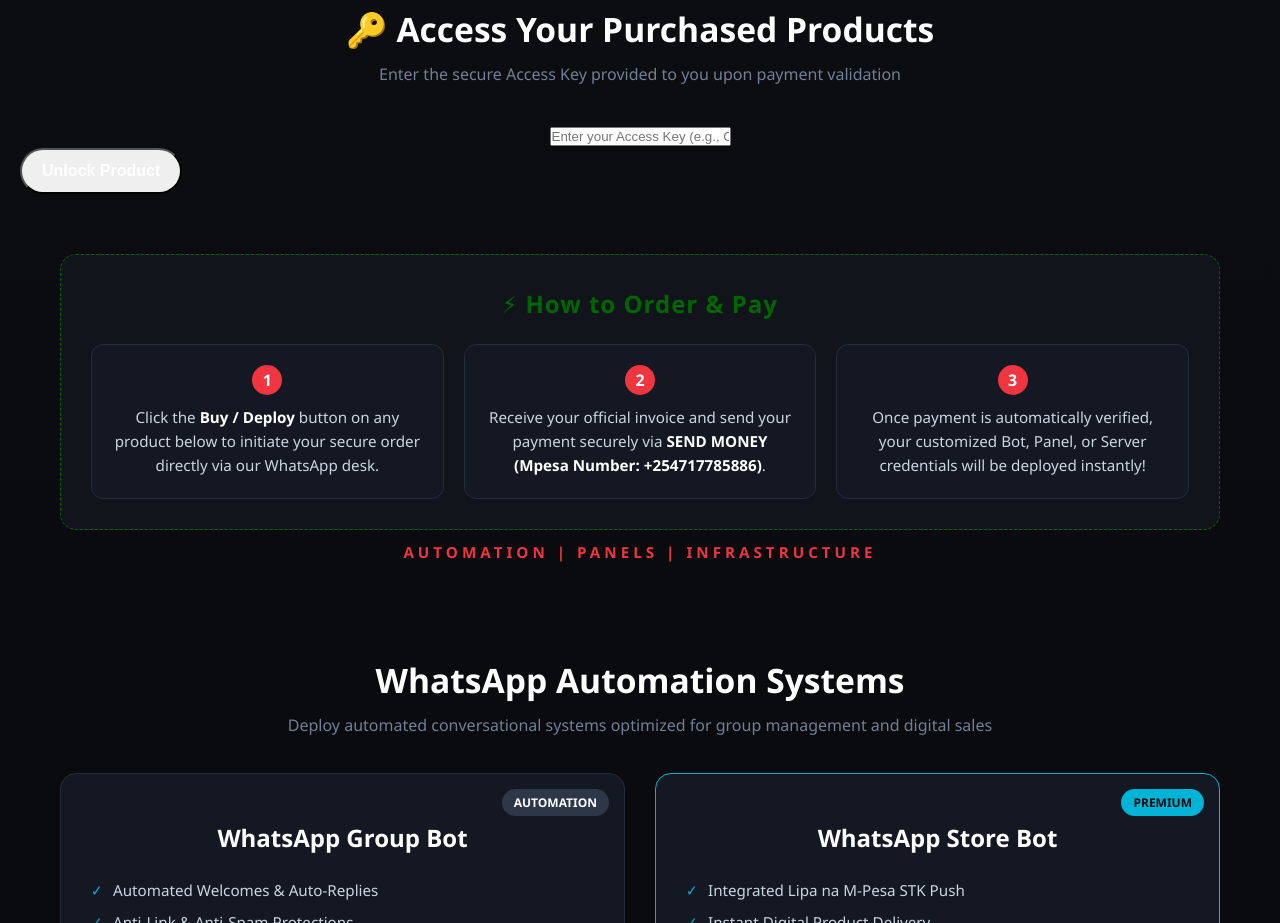
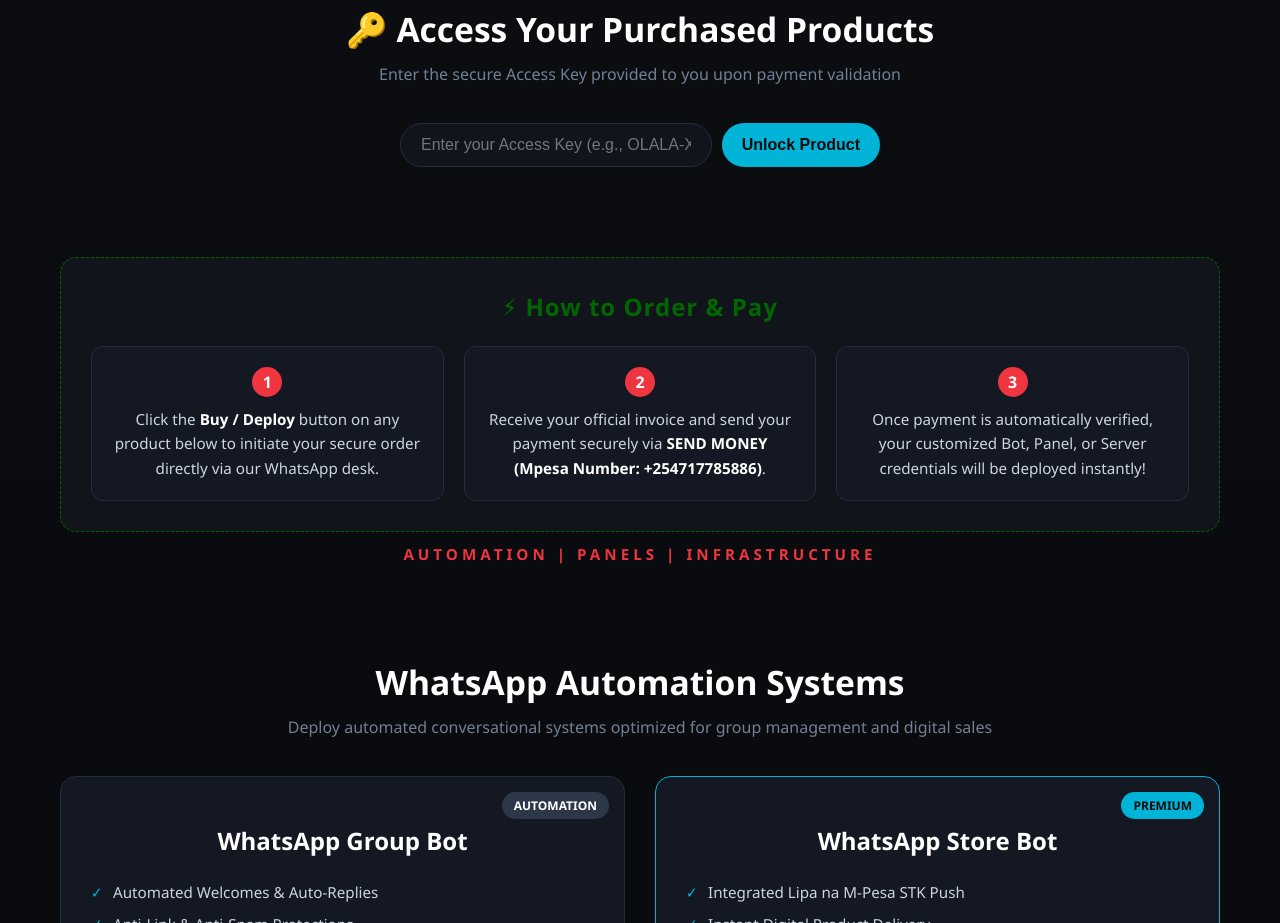
Before and after one commit to olala-tech/OLALA-NET-TECH-SHOPPING-PLATFORM, a plain HTML site: page index.html in a window 1280 px wide. Shown: the part 1978-2901 px from the top of the page. Drawn offline with Linux system fonts and the light colour scheme.

Commit message:
Update style.css

```diff
--- a/style.css
+++ b/style.css
@@ -313,3 +313,56 @@
 .step-item strong {
     color: #FFFFFF;
 }
+/* ==========================================================================
+   Secure Retrieval Vault Styles
+   ========================================================================== */
+.retrieval-box {
+    max-width: 500px;
+    margin: 0 auto 30px auto;
+    display: flex;
+    gap: 10px;
+    padding: 0 10px;
+}
+
+#accessKeyInput {
+    flex: 1;
+    background-color: #11141B;
+    border: 1px solid #232D3F;
+    border-radius: 30px;
+    padding: 12px 20px;
+    color: #FFFFFF;
+    font-size: 1rem;
+    outline: none;
+    text-align: center;
+}
+
+#accessKeyInput:focus {
+    border-color: #00B4D8; /* Shines Cyan when clicked */
+}
+
+.verify-btn {
+    background-color: #00B4D8;
+    color: #0A0B0E;
+    border: none;
+    cursor: pointer;
+}
+
+.secure-download-area {
+    background-color: #0E1A1F;
+    border: 2px solid #00B4D8; /* Framed in glowing cyan */
+    border-radius: 16px;
+    padding: 30px;
+    margin-top: 20px;
+    animation: fadeIn 0.4s ease-in-out;
+}
+
+.secure-download-area h3 {
+    color: #00B4D8;
+    text-align: center;
+    margin-bottom: 25px;
+}
+
+@keyframes fadeIn {
+    from { opacity: 0; transform: translateY(10px); }
+    to { opacity: 1; transform: translateY(0); }
+}
```
